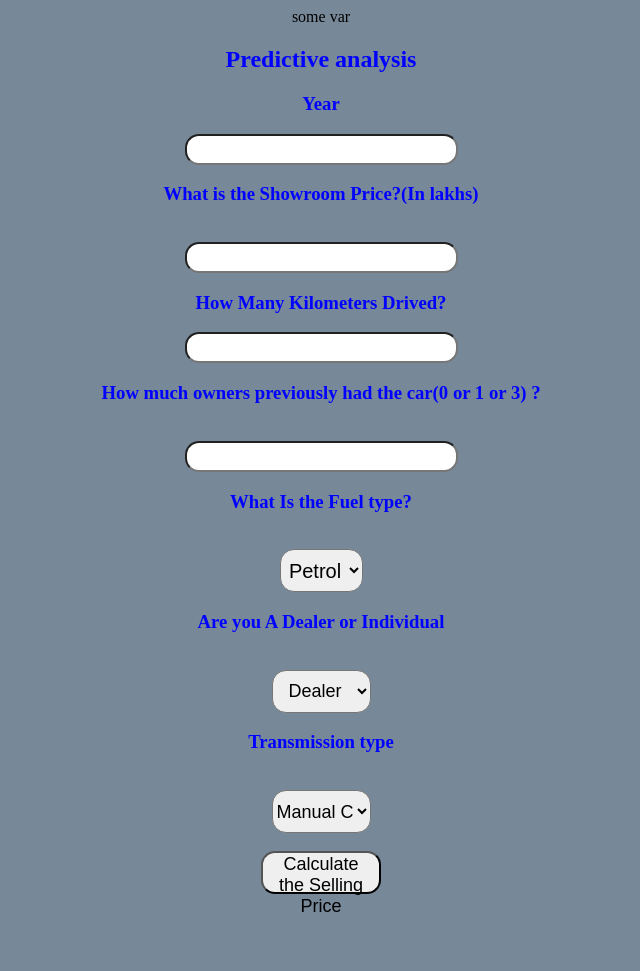
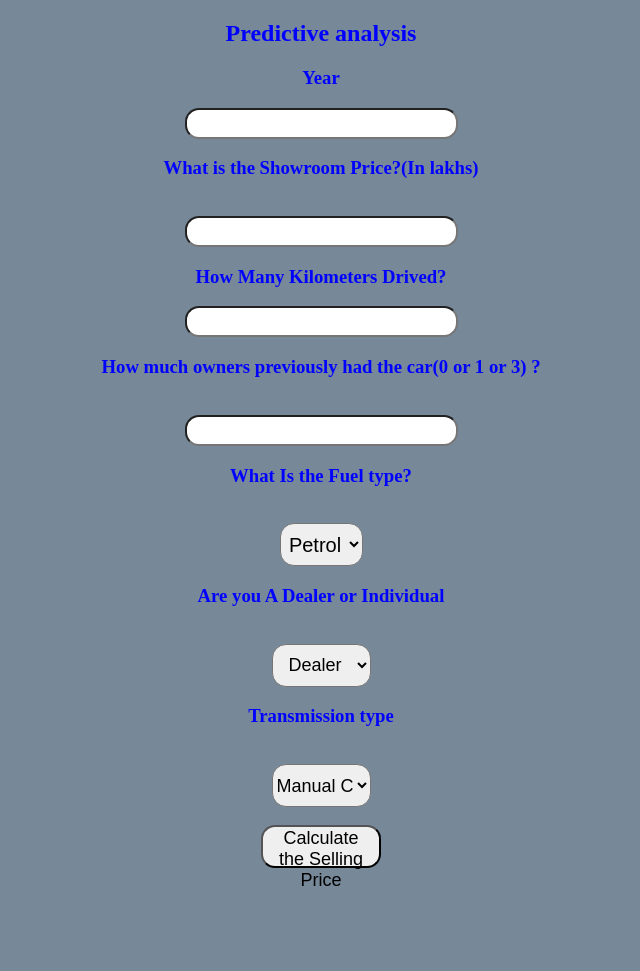
Before and after one commit to kamalchibrani-ai/resale_price_prediction, a FastAPI app: page / in a window 1280 px wide. Shown: the whole page, without its empty margins (319-959 px from the left). After the commit the page ends 886 px from the top, so only its background shows below. Run offline with FastAPI, Linux system fonts and the light colour scheme; parts of the project's set-up code (start-up, migrations or seed data) failed here and were passed over.

Commit message:
update index.html

```diff
--- a/templates/index.html
+++ b/templates/index.html
@@ -8,7 +8,6 @@
 </head>
 
 <body>
-    some var{{some_var}}
     <div style="color:blue">
         <form action="{{ url_for('predict')}}" method="post">
             <h2>Predictive analysis</h2>
```
